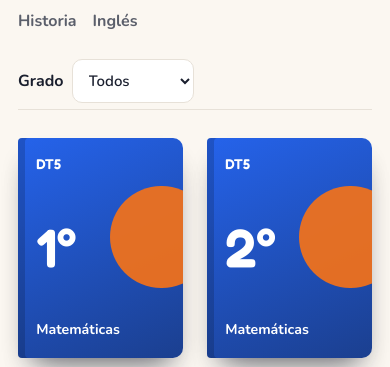
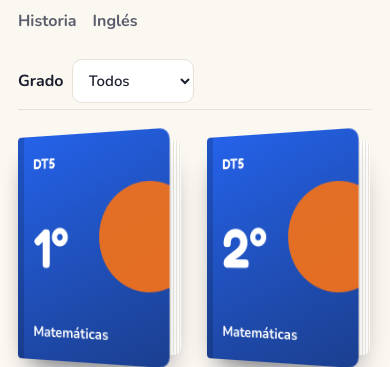
Before and after one commit to Samuelgzzgtz/dt5-catalogo-demo, a plain HTML site: page index.html in a window 390 px wide. Shown: the part 694-1061 px from the top of the page. Drawn offline with Linux system fonts and the light colour scheme.

Commit message:
Open book covers on touch devices
Phones have no hover, so covers swing open while a book crosses the
middle of the screen and open further while pressed.

Co-Authored-By: Claude Opus 5.5 <noreply@anthropic.com>

```diff
--- a/index.html
+++ b/index.html
@@ -146,6 +146,12 @@
   .item:focus-visible .book { outline: 3px solid var(--blue-2); outline-offset: 6px; border-radius: 10px; }
   .item:focus-visible .book .cover { transform: rotateY(-28deg); }
   @media (hover: hover) { .item:hover .book .cover { transform: rotateY(-28deg); } }
+  /* En celular no hay mouse: el libro se entreabre al pasar por el centro de la pantalla
+     y se abre un poco más al tocarlo. */
+  @media (hover: none) {
+    .item.peek .book .cover { transform: rotateY(-28deg); }
+    .item:active .book .cover { transform: rotateY(-40deg); transition-duration: .2s; }
+  }
   .empty { color: var(--soft); font-weight: 600; padding: 24px 0; margin: 0; }
 
   /* Visor: portada y primeras páginas */
@@ -391,6 +397,14 @@
   }
   applyFilters(.15);
 
+  // Celular: marca los libros que están en la franja central de la pantalla.
+  if (matchMedia("(hover: none)").matches) {
+    const peek = new IntersectionObserver(entries =>
+      entries.forEach(e => e.target.classList.toggle("peek", e.isIntersecting)),
+      { rootMargin: "-45% 0px -45% 0px" });
+    items.forEach(({ el }) => peek.observe(el));
+  }
+
   // Visor.
   const overlay = document.getElementById("overlay");
   const pager = document.getElementById("pager");
```
